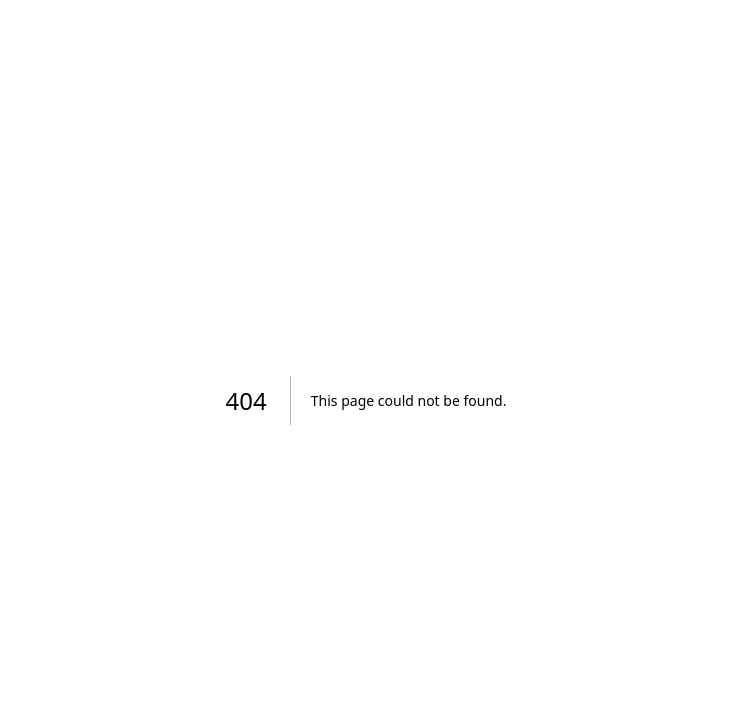
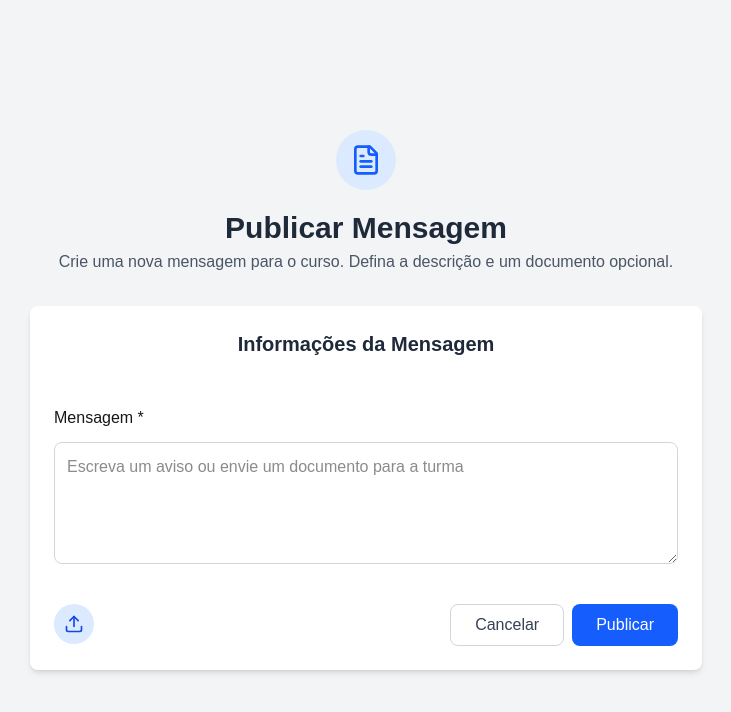
Before and after one commit to lucasivisson/online-course-design-pattern, a Next.js app: page /posts in a window 1280 px wide. Before the commit this address had no page. Shown: the top 712 px of the page, without its empty margins (274-1005 px from the left). Built offline with nearby package versions, Linux system fonts and the light colour scheme.

Commit message:
feat: working with create post

```diff
--- a/package.json
+++ b/package.json
@@ -18,9 +18,11 @@
     "class-transformer": "^0.5.1",
     "class-validator": "^0.14.2",
     "clsx": "^2.1.1",
+    "lucide-react": "^0.525.0",
     "next": "15.3.4",
     "react": "^19.0.0",
     "react-dom": "^19.0.0",
+    "react-hook-form": "^7.60.0",
     "reflect-metadata": "^0.2.2",
     "tailwind-merge": "^3.3.1",
     "uuid": "^11.1.0"
--- /dev/null
+++ b/src/app/posts/create/index.tsx
@@ -0,0 +1,133 @@
+"use client";
+import { Trash2, Upload } from "lucide-react";
+import React, { useState, useRef } from "react";
+
+const DocumentUploader = () => {
+  const [message, setMessage] = useState("");
+  const [document, setDocument] = useState(null);
+  const fileInputRef = useRef(null);
+
+  const handleFileChange = (event) => {
+    const uploadedFile = event.target.files[0];
+    if (uploadedFile) {
+      setDocument({
+        name: uploadedFile.name,
+        type: uploadedFile.type,
+      });
+    }
+  };
+
+  const handleRemoveDocument = () => {
+    setDocument(null);
+    if (fileInputRef.current) {
+      fileInputRef.current.value = ""; // Clear the file input
+    }
+  };
+
+  const handleMessageChange = (event) => {
+    setMessage(event.target.value);
+  };
+
+  const handleUploadButtonClick = () => {
+    if (fileInputRef.current) {
+      fileInputRef.current.click();
+    }
+  };
+
+  return (
+    <div className="bg-white rounded-lg shadow-md p-6 max-w-2xl w-full mx-auto">
+      {/* Message Input */}
+      <h2 className="text-xl font-semibold text-gray-800 mb-12 text-center">
+        Informações da Mensagem
+      </h2>
+      <div className="flex flex-col gap-3 mb-10">
+        <label>Mensagem *</label>
+        <textarea
+          className="w-full p-3 border border-gray-300 rounded-lg focus:outline-none focus:ring-2 focus:ring-blue-500 resize-y"
+          rows={4}
+          placeholder="Escreva um aviso ou envie um documento para a turma"
+          value={message}
+          onChange={handleMessageChange}
+        ></textarea>
+      </div>
+
+      {/* Document Upload/Display Area */}
+      <div className="relative mb-4">
+        <input
+          type="file"
+          ref={fileInputRef}
+          onChange={handleFileChange}
+          className="hidden" // Hide the default input
+          id="document-upload"
+        />
+        {document && (
+          <div className="flex items-center justify-between p-3 border border-gray-300 rounded-lg bg-gray-50">
+            <div className="flex items-center">
+              <svg
+                xmlns="http://www.w3.org/2000/svg"
+                className="h-6 w-6 text-gray-500 mr-2"
+                fill="none"
+                viewBox="0 0 24 24"
+                stroke="currentColor"
+              >
+                <path
+                  strokeLinecap="round"
+                  strokeLinejoin="round"
+                  strokeWidth={2}
+                  d="M7 21h10a2 2 0 002-2V9.414a1 1 0 00-.293-.707l-5.414-5.414A1 1 0 0012.586 3H7a2 2 0 00-2 2v14a2 2 0 002 2z"
+                />
+              </svg>
+              <div>
+                <p className="text-sm font-medium text-gray-800">
+                  {document.name}
+                </p>
+                <p className="text-xs text-gray-500">{document.type}</p>
+              </div>
+            </div>
+            <button
+              onClick={handleRemoveDocument}
+              className="p-1 rounded-full text-gray-500 hover:bg-gray-200 hover:text-red-600 transition-colors cursor-pointer"
+              aria-label="Remover documento"
+            >
+              <Trash2 />
+            </button>
+          </div>
+        )}
+      </div>
+
+      {/* Action Buttons (can add a Post/Send button here if needed) */}
+      <div className="flex justify-between">
+        <button
+          onClick={handleUploadButtonClick}
+          className="p-2 w-10 h-10 rounded-full bg-blue-100 text-blue-700 flex items-center justify-center hover:bg-blue-200 focus:outline-none focus:ring-2 focus:ring-blue-500 focus:ring-opacity-50 transition-all cursor-pointer"
+          aria-label="Fazer upload de documento"
+        >
+          <Upload size={20} /> {/* Ícone de Upload */}
+        </button>
+
+        <div className="flex gap-2">
+          <button
+            className="px-6 py-2 bg-transparent text-gray-700 border border-gray-300 rounded-lg hover:bg-gray-100 focus:outline-none focus:ring-2 focus:ring-gray-300 focus:ring-opacity-50 transition-all cursor-pointer"
+            // You would typically handle form submission here
+            onClick={() =>
+              console.log("Message:", message, "Document:", document)
+            }
+          >
+            Cancelar
+          </button>
+          <button
+            className="px-6 py-2 bg-blue-600 text-white rounded-lg hover:bg-blue-700 focus:outline-none focus:ring-2 focus:ring-blue-500 focus:ring-opacity-50 transition-all cursor-pointer"
+            // You would typically handle form submission here
+            onClick={() =>
+              console.log("Message:", message, "Document:", document)
+            }
+          >
+            Publicar
+          </button>
+        </div>
+      </div>
+    </div>
+  );
+};
+
+export default DocumentUploader;
--- /dev/null
+++ b/src/app/posts/page.tsx
@@ -0,0 +1,28 @@
+"use client";
+import { FileText } from "lucide-react";
+import DocumentUploader from "./create";
+
+export default function PostPage() {
+  return (
+    <div className="min-h-screen bg-gray-100 p-6 flex flex-col items-center justify-center">
+      <div className="w-full max-w-4xl rounded-lg p-8">
+        <div className="flex items-center flex-col gap-5 justify-center text-center mb-8">
+          <div className="p-2 w-15 h-15 rounded-full bg-blue-100 text-blue-700 flex items-center justify-center">
+            <FileText size={32} className="text-blue-600" />
+          </div>
+          <div>
+            <h1 className="text-3xl font-bold text-gray-800">
+              Publicar Mensagem
+            </h1>
+            <p className="text-gray-600 mt-1">
+              Crie uma nova mensagem para o curso. Defina a descrição e um
+              documento opcional.
+            </p>
+          </div>
+        </div>
+
+        <DocumentUploader />
+      </div>
+    </div>
+  );
+}
```
Also changed, not shown: 1 other file (tests, documents, lock files or other folders).
